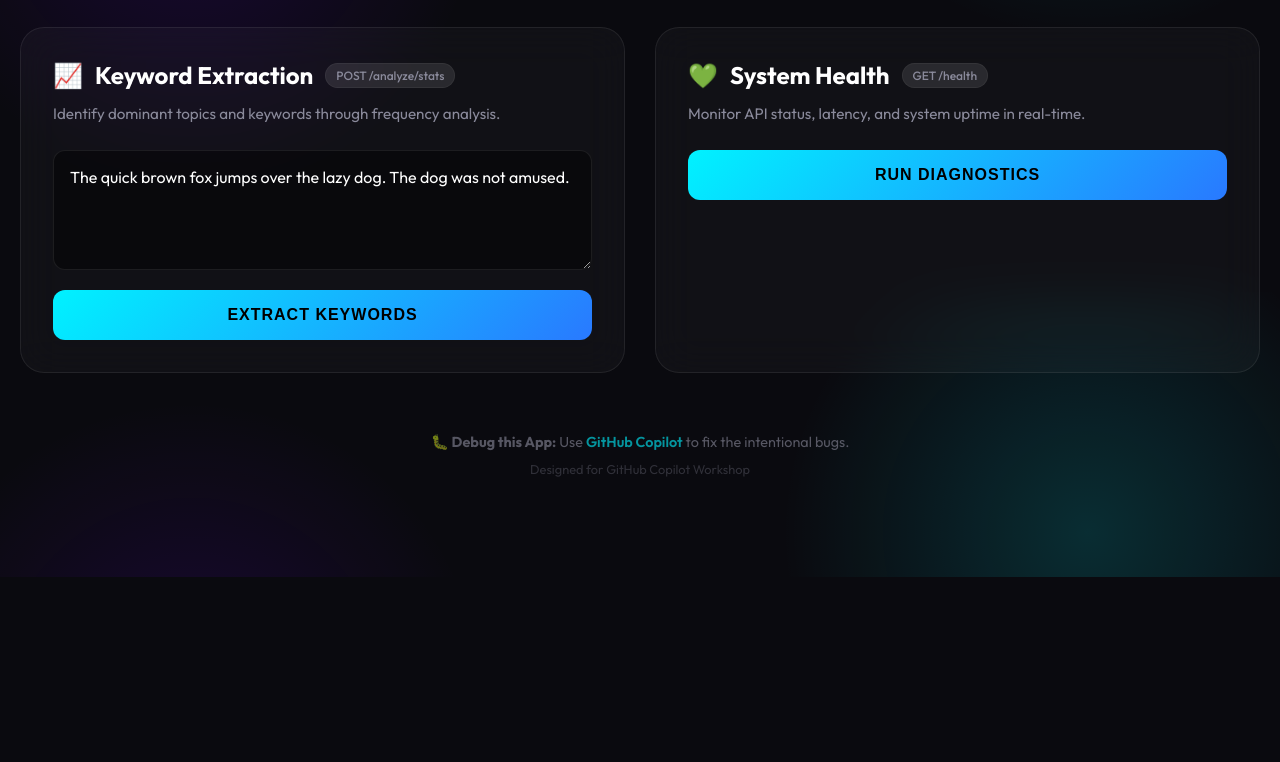
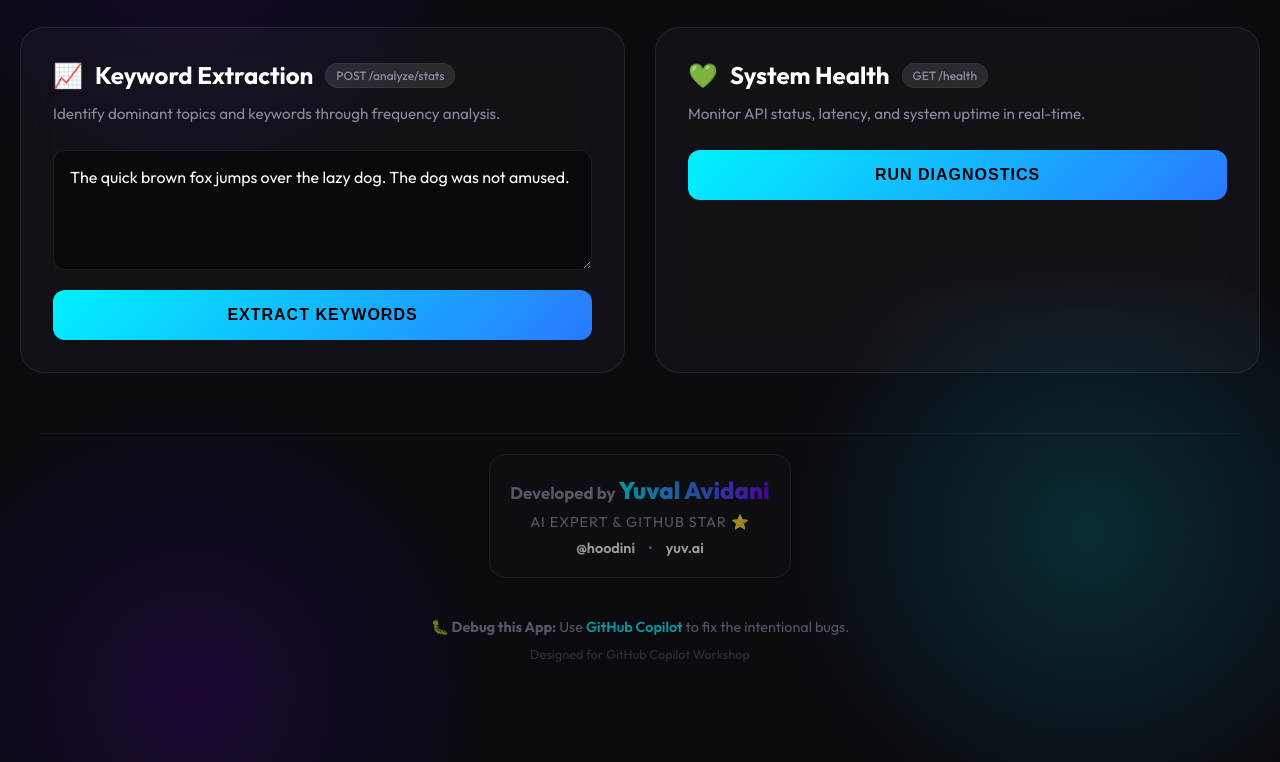
Before and after one commit to hoodini/copilot-workshop-text-analysis, a website: page public/index.html in a window 1280 px wide. Shown: the part 1308-2070 px from the top of the page. Before the commit the page ends 1885 px from the top, so only its background shows below. Drawn offline with Linux system fonts and the light colour scheme.

Commit message:
feat: enhance UI with attribution, screenshots, and developer profile

```diff
--- a/public/index.html
+++ b/public/index.html
@@ -112,7 +112,17 @@
     </div>
 
     <footer>
-      <p>
+      <div class="footer-content">
+        <div class="developer-profile">
+          <h3>Developed by <a href="https://yuv.ai" target="_blank" class="dev-name">Yuval Avidani</a></h3>
+          <p class="role">AI Expert & GitHub Star ⭐</p>
+          <div class="social-links">
+            <a href="https://github.com/hoodini" target="_blank">@hoodini</a> •
+            <a href="https://yuv.ai" target="_blank">yuv.ai</a>
+          </div>
+        </div>
+
+        <p class="workshop-note">
           🐛 <strong>Debug this App:</strong> Use <a
             href="https://github.com/hoodini/copilot-workshop-text-analysis">GitHub Copilot</a> to fix the intentional
           bugs.
@@ -120,8 +130,60 @@
           <span style="opacity: 0.5; font-size: 0.8rem; margin-top: 10px; display: block;">Designed for GitHub Copilot
             Workshop</span>
         </p>
+      </div>
     </footer>
   </div>
+
+  <style>
+    /* Footer Enhancements */
+    .footer-content {
+      display: flex;
+      flex-direction: column;
+      align-items: center;
+      gap: 20px;
+      padding-top: 20px;
+      border-top: 1px solid var(--glass-border);
+    }
+
+    .developer-profile {
+      text-align: center;
+      margin-bottom: 20px;
+      padding: 20px;
+      background: rgba(255, 255, 255, 0.03);
+      border-radius: 16px;
+      border: 1px solid var(--glass-border);
+    }
+
+    .dev-name {
+      font-size: 1.5rem;
+      font-weight: 800;
+      background: linear-gradient(90deg, #00f2ff, #7000ff);
+      -webkit-background-clip: text;
+      -webkit-text-fill-color: transparent;
+      background-clip: text;
+      text-decoration: none;
+    }
+
+    .role {
+      color: var(--text-muted);
+      font-size: 0.9rem;
+      margin: 8px 0;
+      letter-spacing: 1px;
+      text-transform: uppercase;
+    }
+
+    .social-links a {
+      color: #fff;
+      text-decoration: none;
+      margin: 0 10px;
+      font-weight: 600;
+      transition: color 0.3s;
+    }
+
+    .social-links a:hover {
+      color: var(--primary);
+    }
+  </style>
 
   <script src="main.js?v=2"></script>
 </body>
```
Also changed, not shown: README.md, public/assets/desktop-preview.png (added), public/assets/mobile-preview.png (added). Lines whose indentation alone changed are shown as unchanged.
